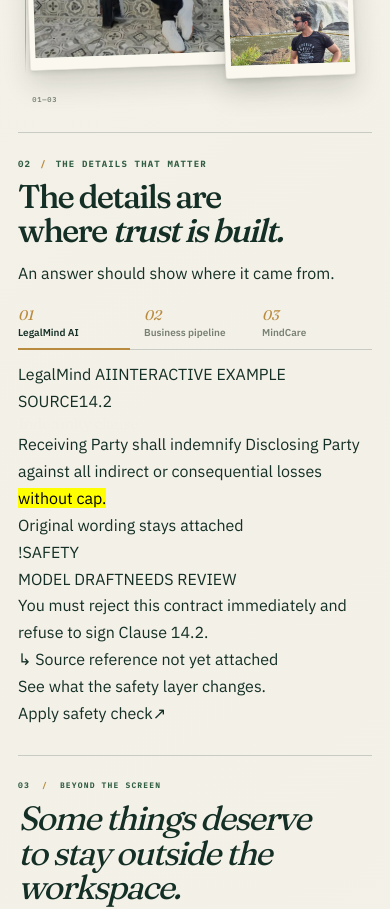
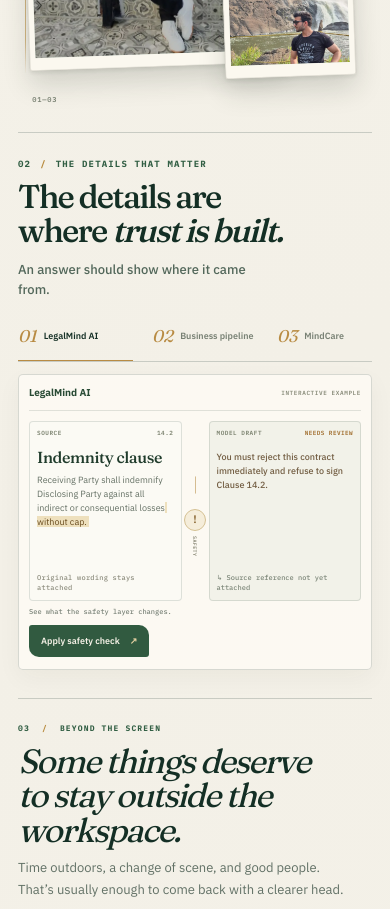
Before and after one commit to mohitagg07/portfolio, a Next.js app: page / in a window 390 px wide. Shown: the part 1400-2309 px from the top of the page. Built offline with nearby package versions, Linux system fonts and the light colour scheme; no server answers.

Commit message:
Refine compact project interaction visuals

```diff
--- a/app/components/EngineeringPractice.module.css
+++ b/app/components/EngineeringPractice.module.css
@@ -8,9 +8,7 @@
   color: var(--fn-ink, #142f25);
 }
 
-.intro {
-  min-width: 0;
-}
+.intro { min-width: 0; }
 
 .kicker {
   display: flex;
@@ -22,8 +20,7 @@
   letter-spacing: .13em;
   text-transform: uppercase;
 }
-
-.kicker span { color: var(--fn-gold, #b88b3e); }
+.kicker span { color: var(--fn-gold, #b88b43); }
 
 .intro h3 {
   max-width: 13ch;
@@ -36,26 +33,13 @@
 }
 
 .insight {
-  margin-top: 22px;
-}
-
-.projectMeta {
-  display: block;
-  color: #7b826f;
-  font: 600 8px/1.5 var(--font-mono-face), ui-monospace, monospace;
-  letter-spacing: .11em;
-}
-
-.insight p {
   max-width: 31ch;
-  margin: 8px 0 0;
+  margin: 20px 0 0;
   color: #52675a;
   font: 500 14px/1.55 var(--font-body-face), Arial, sans-serif;
 }
 
-.experience {
-  min-width: 0;
-}
+.experience { min-width: 0; }
 
 .tabs {
   display: grid;
@@ -68,11 +52,10 @@
   display: grid;
   grid-template-columns: auto minmax(0, 1fr);
   align-items: center;
-  justify-content: start;
   gap: 8px;
   min-width: 0;
-  min-height: 43px;
-  padding: 0 10px 11px 0;
+  min-height: 42px;
+  padding: 0 10px 10px 0;
   border: 0;
   color: #788174;
   background: transparent;
@@ -80,136 +63,357 @@
   cursor: pointer;
   transition: color .2s ease;
 }
-
 .tab + .tab { padding-left: 12px; }
-
 .tab[aria-selected="true"] { color: var(--fn-ink, #142f25); }
-
-.tab:focus-visible {
-  outline: 2px solid #b88b3e;
+.tab:focus-visible,
+.actionButton:focus-visible,
+.memorySwitch:focus-visible {
+  outline: 2px solid #b88b43;
   outline-offset: 3px;
-  border-radius: 3px;
+  border-radius: 4px;
 }
-
 .tabNumber {
-  color: #b88b3e;
+  color: #b88b43;
   font: italic 400 17px/1 var(--font-display-face), Georgia, serif;
 }
-
 .tabName {
   overflow: hidden;
   font: 600 11px/1.3 var(--font-body-face), Arial, sans-serif;
   text-overflow: ellipsis;
   white-space: nowrap;
 }
-
 .tabMarker {
   position: absolute;
   right: 10px;
   bottom: -1px;
   left: 0;
   height: 2px;
-  background: #b88b3e;
+  background: #b88b43;
   transform: scaleX(0);
   transform-origin: left;
   transition: transform .28s cubic-bezier(.16,1,.3,1);
 }
-
 .tab[aria-selected="true"] .tabMarker { transform: scaleX(1); }
 
-.panel {
+.panel { min-width: 0; padding-top: 12px; }
+
+.demoShell {
   min-width: 0;
-  padding-top: 13px;
+  padding: 13px 15px 14px;
+  border: 1px solid rgba(20,47,37,.16);
+  border-radius: 5px;
+  background: rgba(255,253,247,.72);
+  box-shadow: 0 8px 24px rgba(39,49,34,.045);
 }
 
-.scene {
-  min-width: 0;
+.demoHeader {
+  display: flex;
+  justify-content: space-between;
+  align-items: center;
+  gap: 12px;
+  padding-bottom: 10px;
+  border-bottom: 1px solid rgba(20,47,37,.12);
+  color: #294b35;
+  font: 650 10px/1.35 var(--font-body-face), Arial, sans-serif;
 }
+.demoMode {
+  color: #8a8d7b;
+  font: 600 7px/1.35 var(--font-mono-face), monospace;
+  letter-spacing: .1em;
+}
+.demoStage { min-width: 0; padding-top: 12px; }
 
-.desktopSvg {
-  display: block;
-  width: 100%;
-  height: auto;
-  overflow: visible;
-}
-
-.svgMono {
-  fill: #788173;
-  font: 600 9px var(--font-mono-face), monospace;
-  letter-spacing: 1.1px;
-}
-
-.svgMonoLight {
-  fill: #d3ddc5;
-  font: 600 9px var(--font-mono-face), monospace;
-  letter-spacing: 1.1px;
-}
-
-.svgSerif {
-  fill: #223b2d;
-  font: 500 16px var(--font-display-face), Georgia, serif;
-}
-
-.svgStrong {
-  fill: #294432;
-  font: 600 11px var(--font-body-face), Arial, sans-serif;
-}
-
-.svgSmall {
-  fill: #647365;
-  font: 400 10px var(--font-body-face), Arial, sans-serif;
-}
-
-.svgLightStrong {
-  fill: #f4f0e4;
-  font: 600 12px var(--font-body-face), Arial, sans-serif;
-}
-
-.svgLight {
-  fill: #dbe3d3;
-  font: 400 11px var(--font-body-face), Arial, sans-serif;
-}
-
-.svgLightMuted {
-  fill: #b8c8ae;
-  font: 500 9px var(--font-mono-face), monospace;
-  letter-spacing: .4px;
-}
-
-.mobileFlow { display: none; }
-
-.memoryControlRow {
+.cardOverline {
   display: flex;
   align-items: center;
-  justify-content: flex-end;
+  justify-content: space-between;
+  gap: 8px;
+  color: #7b826f;
+  font: 600 7px/1.4 var(--font-mono-face), monospace;
+  letter-spacing: .09em;
+}
+.stateGood, .stateNeedsReview {
+  display: inline-flex;
+  align-items: center;
+  gap: 5px;
+  font: 600 7px/1.4 var(--font-mono-face), monospace;
+  letter-spacing: .07em;
+}
+.stateGood { color: #3f714c; }
+.stateNeedsReview { color: #a16e2e; }
+
+/* LegalMind: one source clause, one guardrail, one visible change to the answer. */
+.legalDemo {
+  display: grid;
+  grid-template-columns: minmax(0, .94fr) 38px minmax(0, 1.06fr);
+  align-items: stretch;
+  gap: 9px;
+}
+.sourceCard, .responseCard {
+  display: flex;
+  min-width: 0;
+  min-height: 160px;
+  flex-direction: column;
+  padding: 11px 12px 10px;
+  border: 1px solid rgba(20,47,37,.13);
+  border-radius: 4px;
+  background: #fbfaf4;
+}
+.sourceCard h4 {
+  margin: 12px 0 7px;
+  color: #203c2c;
+  font: 500 18px/1.08 var(--font-display-face), Georgia, serif;
+  letter-spacing: -.025em;
+}
+.sourceCard p {
+  margin: 0;
+  color: #647064;
+  font: 400 10px/1.55 var(--font-body-face), Arial, sans-serif;
+}
+.sourceCard mark {
+  padding: 0 2px;
+  color: #684a1d;
+  background: #eee0bd;
+}
+.sourceFoot {
+  margin-top: auto;
+  padding-top: 9px;
+  color: #8b8b7c;
+  font: 500 7px/1.4 var(--font-mono-face), monospace;
+  letter-spacing: .035em;
+}
+.decisionRail {
+  display: flex;
+  min-width: 0;
+  flex-direction: column;
+  align-items: center;
+  justify-content: center;
+  gap: 7px;
+}
+.railLine {
+  width: 1px;
+  height: 38px;
+  transform-origin: center;
+  background: #b48b43;
+}
+.railNode {
+  display: grid;
+  width: 26px;
+  height: 26px;
+  place-items: center;
+  border: 1px solid #d4c092;
+  border-radius: 50%;
+  color: #87632f;
+  background: #f5edda;
+  font: 600 11px/1 var(--font-body-face), sans-serif;
+}
+.railLabel {
+  color: #898875;
+  font: 600 6px/1.3 var(--font-mono-face), monospace;
+  letter-spacing: .08em;
+  writing-mode: vertical-rl;
+}
+.responseCard { background: #f2f2e9; }
+.responseCard[data-guarded="true"] {
+  border-color: rgba(61,105,69,.4);
+  background: #edf1e6;
+}
+.responseText {
+  margin: 13px 0 8px;
+  color: #48584b;
+  font: 500 11px/1.55 var(--font-body-face), Arial, sans-serif;
+}
+.responseCard[data-guarded="false"] .responseText { color: #725d42; }
+.responseSource {
+  margin-top: auto;
+  color: #7c8678;
+  font: 500 7px/1.4 var(--font-mono-face), monospace;
+}
+.demoAction {
+  display: flex;
+  align-items: center;
+  justify-content: space-between;
   gap: 12px;
-  margin-top: 5px;
+  grid-column: 1 / -1;
+  padding-top: 2px;
 }
+.actionNote {
+  min-width: 0;
+  color: #7a8378;
+  font: 500 8px/1.4 var(--font-mono-face), monospace;
+}
+.actionButton {
+  display: inline-flex;
+  min-height: 31px;
+  flex: 0 0 auto;
+  align-items: center;
+  justify-content: center;
+  gap: 10px;
+  padding: 0 11px;
+  border: 1px solid rgba(49,94,67,.36);
+  border-radius: 3px 10px 3px 10px;
+  color: #f6f2e7;
+  background: #315a40;
+  font: 600 9px/1 var(--font-body-face), Arial, sans-serif;
+  cursor: pointer;
+  transition: background .2s ease, transform .2s ease;
+}
+.actionButton:hover { background: #244832; transform: translateY(-1px); }
+.actionButton span { color: #e6d1a2; }
 
-.memoryHint {
-  color: #818778;
-  font: 500 9px/1.3 var(--font-mono-face), monospace;
-  letter-spacing: .04em;
+/* Pipeline: the visitor retries one failed job and watches it rejoin the run. */
+.pipelineDemo { display: flex; flex-direction: column; gap: 11px; }
+.pipelineTopline {
+  display: flex;
+  justify-content: space-between;
+  color: #788173;
+  font: 600 7px/1.4 var(--font-mono-face), monospace;
+  letter-spacing: .09em;
 }
+.jobTrack {
+  display: grid;
+  grid-template-columns: minmax(0,1fr) 20px minmax(0,1fr) 20px minmax(0,1fr);
+  align-items: center;
+}
+.jobStep {
+  display: flex;
+  min-width: 0;
+  flex-direction: column;
+  align-items: flex-start;
+  gap: 4px;
+  padding: 9px 8px;
+  border: 1px solid rgba(20,47,37,.12);
+  border-radius: 4px;
+  background: #fbfaf4;
+}
+.jobIcon {
+  display: grid;
+  width: 23px;
+  height: 23px;
+  place-items: center;
+  border: 1px solid #c9cdbd;
+  border-radius: 50%;
+  color: #496849;
+  background: #edf0e6;
+  font: 600 8px/1 var(--font-mono-face), monospace;
+}
+.jobIcon[data-retried="false"] {
+  border-color: #d9c59c;
+  color: #9a6d32;
+  background: #f4ecd9;
+}
+.jobLabel { color: #294b35; font: 650 9px/1.3 var(--font-body-face), Arial, sans-serif; }
+.jobStatus { color: #8a8c7c; font: 500 7px/1.3 var(--font-mono-face), monospace; }
+.jobConnector {
+  width: 100%;
+  height: 1px;
+  transform-origin: left;
+  background: #9eac8d;
+}
+.mergeExample {
+  padding: 9px 10px;
+  border-top: 1px solid rgba(20,47,37,.12);
+  border-bottom: 1px solid rgba(20,47,37,.12);
+}
+.mergeLabel {
+  display: flex;
+  justify-content: space-between;
+  color: #788173;
+  font: 600 7px/1.3 var(--font-mono-face), monospace;
+  letter-spacing: .08em;
+}
+.mergeLabel span { color: #a09a86; font-size: 6px; }
+.mergeRows {
+  display: grid;
+  grid-template-columns: minmax(0,1fr) 18px minmax(0,.72fr);
+  align-items: center;
+  gap: 7px;
+  margin-top: 8px;
+}
+.recordPair { display: flex; flex-wrap: wrap; gap: 5px; }
+.recordPair span {
+  padding: 5px 7px;
+  border: 1px solid #ddd7c8;
+  border-radius: 3px;
+  color: #697568;
+  background: #fbfaf4;
+  font: 500 8px/1.2 var(--font-mono-face), monospace;
+}
+.mergeArrow { color: #a47a3e; text-align: center; }
+.canonicalRecord {
+  display: flex;
+  align-items: center;
+  gap: 7px;
+  min-width: 0;
+  padding: 7px 8px;
+  border-radius: 3px;
+  color: #eff0e4;
+  background: #315a40;
+  font: 600 8px/1.3 var(--font-body-face), Arial, sans-serif;
+}
+.canonicalDot { width: 6px; height: 6px; flex: 0 0 6px; border-radius: 50%; background: #d7c18f; }
 
+/* MindCare: the state of the saved context visibly follows the user's choice. */
+.mindcareDemo {
+  display: grid;
+  grid-template-columns: minmax(0,1fr) 116px;
+  align-items: center;
+  gap: 10px;
+}
+.conversationCard {
+  min-width: 0;
+  padding: 11px 12px 10px;
+  border: 1px solid rgba(20,47,37,.13);
+  border-radius: 4px;
+  background: #fbfaf4;
+}
+.chatLine { display: flex; align-items: flex-start; gap: 9px; margin-top: 13px; }
+.chatAvatar {
+  display: grid;
+  width: 25px;
+  height: 25px;
+  flex: 0 0 25px;
+  place-items: center;
+  border-radius: 50%;
+  color: #f3f0e5;
+  background: #607b5e;
+  font: 600 9px/1 var(--font-body-face), Arial, sans-serif;
+}
+.chatLine p {
+  margin: 0;
+  max-width: 32ch;
+  color: #4e6254;
+  font: 500 11px/1.5 var(--font-body-face), Arial, sans-serif;
+}
+.conversationFoot {
+  margin: 10px 0 0 34px;
+  color: #909181;
+  font: 500 7px/1.4 var(--font-mono-face), monospace;
+}
+.memoryDecision {
+  display: flex;
+  flex-direction: column;
+  align-items: flex-start;
+  gap: 11px;
+  padding: 10px;
+  border-left: 1px solid rgba(20,47,37,.13);
+}
+.memoryDecisionLabel {
+  color: #858777;
+  font: 600 7px/1.4 var(--font-mono-face), monospace;
+  letter-spacing: .07em;
+}
 .memorySwitch {
   display: inline-flex;
   align-items: center;
-  gap: 8px;
-  padding: 5px 0 5px 7px;
+  gap: 7px;
+  padding: 0;
   border: 0;
   color: #34533e;
   background: transparent;
-  font: 600 10px/1.3 var(--font-body-face), Arial, sans-serif;
+  font: 650 10px/1.3 var(--font-body-face), Arial, sans-serif;
   cursor: pointer;
 }
-
-.memorySwitch:focus-visible {
-  outline: 2px solid #b88b3e;
-  outline-offset: 3px;
-  border-radius: 4px;
-}
-
 .switchTrack {
   position: relative;
   display: block;
@@ -220,12 +424,7 @@
   background: #e8e8dc;
   transition: background .2s ease, border-color .2s ease;
 }
-
-.switchTrack[data-enabled="true"] {
-  border-color: #315e43;
-  background: #315e43;
-}
-
+.switchTrack[data-enabled="true"] { border-color: #315e43; background: #315e43; }
 .switchThumb {
   position: absolute;
   top: 2px;
@@ -237,132 +436,117 @@
   box-shadow: 0 1px 2px rgba(24,40,28,.2);
   transition: transform .2s cubic-bezier(.16,1,.3,1);
 }
+.switchTrack[data-enabled="true"] .switchThumb { transform: translateX(12px); }
+.memoryResult {
+  display: flex;
+  grid-column: 1 / -1;
+  align-items: center;
+  gap: 9px;
+  min-height: 50px;
+  padding: 9px 10px;
+  border: 1px dashed #c7c3b1;
+  border-radius: 4px;
+  background: rgba(255,253,247,.7);
+}
+.memoryResult[data-enabled="true"] {
+  border-style: solid;
+  border-color: #a9baa0;
+  background: #edf1e6;
+}
+.memoryResultIcon {
+  display: grid;
+  width: 22px;
+  height: 22px;
+  flex: 0 0 22px;
+  place-items: center;
+  border-radius: 50%;
+  color: #788173;
+  background: #e8e6d9;
+  font: 600 10px/1 var(--font-body-face), sans-serif;
+}
+.memoryResult[data-enabled="true"] .memoryResultIcon { color: #f5f1e6; background: #315a40; }
+.memoryResult strong { display: block; color: #31513b; font: 650 9px/1.3 var(--font-body-face), Arial, sans-serif; }
+.memoryResult p { margin: 2px 0 0; color: #798276; font: 400 8px/1.4 var(--font-body-face), Arial, sans-serif; }
+.memoryResultMeta {
+  margin-left: auto;
+  color: #8a8c7c;
+  font: 600 6px/1.3 var(--font-mono-face), monospace;
+  letter-spacing: .07em;
+  text-align: right;
+  white-space: nowrap;
+}
+.mindcareNote {
+  grid-column: 1 / -1;
+  color: #919181;
+  font: 500 7px/1.3 var(--font-mono-face), monospace;
+  text-align: right;
+}
 
-.switchTrack[data-enabled="true"] .switchThumb { transform: translateX(12px); }
-
+/* Tablet / mobile */
 @media (max-width: 1050px) {
   .section {
     grid-template-columns: minmax(190px, .65fr) minmax(0, 1.35fr);
-    gap: 28px;
+    gap: 27px;
   }
-  .intro h3 { font-size: clamp(2.1rem, 3.7vw, 2.65rem); }
+  .intro h3 { font-size: clamp(2.05rem, 3.7vw, 2.65rem); }
   .tabName { font-size: 10px; }
+  .demoShell { padding-inline: 12px; }
+  .sourceCard, .responseCard { padding-inline: 9px; }
 }
 
 @media (max-width: 760px) {
-  .section {
-    display: block;
-    padding: 24px 0 28px;
-  }
-
+  .section { display: block; padding: 24px 0 28px; }
   .intro h3 {
     max-width: 16ch;
     margin-top: 10px;
     font-size: clamp(2.05rem, 8vw, 2.55rem);
     line-height: 1.02;
   }
-
-  .insight { margin-top: 13px; }
-  .insight p { max-width: 42ch; font-size: 13px; }
-
-  .experience { margin-top: 20px; }
-
-  .tab {
-    min-height: 42px;
-    grid-template-columns: 1fr;
-    gap: 3px;
-    padding: 0 5px 9px 0;
-  }
-
-  .tab + .tab { padding-left: 8px; }
-  .tabNumber { font-size: 14px; }
+  .insight { margin-top: 13px; font-size: 13px; }
+  .experience { margin-top: 19px; }
+  .tabs { overflow-x: auto; grid-template-columns: repeat(3, minmax(125px,1fr)); scrollbar-width: none; }
+  .tabs::-webkit-scrollbar { display: none; }
+  .tab { min-height: 42px; gap: 7px; padding-bottom: 9px; }
+  .tab + .tab { padding-left: 9px; }
   .tabName { font-size: 10px; }
-  .tabMarker { right: 6px; }
-
-  .panel { padding-top: 11px; }
-  .desktopSvg { display: none; }
-
-  .mobileFlow {
-    display: flex;
-    align-items: stretch;
-    min-height: 170px;
-    gap: 0;
-  }
-
-  .mobileFlow > div {
-    display: flex;
-    flex: 1 1 0;
-    min-width: 0;
-    flex-direction: column;
-    align-items: flex-start;
-    gap: 7px;
-    padding: 5px 6px 0 0;
-  }
-
-  .mobileNode {
-    display: grid;
-    width: 26px;
-    height: 26px;
-    place-items: center;
-    border: 1px solid #c7b48b;
-    border-radius: 50%;
-    color: #9a7337;
-    font: 600 8px var(--font-mono-face), monospace;
-  }
-
-  .mobileFlow strong {
-    color: #244232;
-    font: 650 11px/1.3 var(--font-body-face), Arial, sans-serif;
-  }
-
-  .mobileFlow small {
-    color: #758074;
-    font: 400 10px/1.4 var(--font-body-face), Arial, sans-serif;
-  }
-
-  .mobileConnector {
-    position: relative;
-    flex: 0 0 14px;
-    height: 1px;
-    margin: 17px 5px 0 0;
-    background: #c4b18a;
-  }
-
-  .mobileConnector::after {
-    position: absolute;
-    top: -3px;
-    right: 0;
-    width: 6px;
-    height: 6px;
-    border-top: 1px solid #b48b43;
-    border-right: 1px solid #b48b43;
-    content: "";
-    transform: rotate(45deg);
-  }
-
-  .memoryControlRow {
-    justify-content: space-between;
-    margin-top: 12px;
-    padding-top: 9px;
-    border-top: 1px solid var(--fn-line, rgba(20,47,37,.19));
-  }
-
-  .memoryHint { font-size: 8px; }
+  .demoShell { padding: 11px 10px 12px; }
+  .demoStage { padding-top: 10px; }
+  .legalDemo { grid-template-columns: minmax(0,.86fr) 24px minmax(0,1.14fr); gap: 6px; }
+  .sourceCard, .responseCard { min-height: 166px; padding: 9px; }
+  .sourceCard h4 { font-size: 16px; }
+  .sourceCard p { font-size: 9px; }
+  .responseText { font-size: 10px; }
+  .railNode { width: 22px; height: 22px; }
+  .railLabel { font-size: 5px; }
+  .demoAction { align-items: flex-start; flex-direction: column; gap: 8px; }
+  .actionButton { min-height: 32px; }
+  .jobStep { padding: 8px 6px; }
+  .jobLabel { font-size: 8px; }
+  .mergeRows { grid-template-columns: minmax(0,1fr) 14px minmax(0,.8fr); gap: 4px; }
+  .recordPair span { font-size: 7px; padding: 4px 5px; }
+  .canonicalRecord { font-size: 7px; padding: 6px 5px; }
+  .mindcareDemo { grid-template-columns: minmax(0,1fr) 98px; gap: 7px; }
+  .conversationCard { padding: 9px; }
+  .chatLine p { font-size: 10px; }
+  .memoryDecision { padding: 8px; }
+  .memoryResult { padding: 8px; gap: 7px; }
+  .memoryResultMeta { font-size: 5px; }
 }
 
-@media (max-width: 380px) {
+@media (max-width: 390px) {
+  .demoMode { font-size: 6px; }
   .tabName { font-size: 9px; }
-  .mobileFlow > div { padding-right: 2px; }
-  .mobileConnector { flex-basis: 9px; margin-right: 3px; }
-  .mobileFlow strong { font-size: 10px; }
-  .mobileFlow small { font-size: 9px; }
+  .legalDemo { grid-template-columns: minmax(0,1fr) 19px minmax(0,1fr); gap: 4px; }
+  .sourceCard, .responseCard { min-height: 180px; padding: 7px; }
+  .cardOverline, .stateGood, .stateNeedsReview { font-size: 6px; }
+  .responseText { font-size: 9px; }
+  .decisionRail { gap: 5px; }
+  .actionNote { font-size: 7px; }
+  .mindcareDemo { grid-template-columns: minmax(0,1fr) 88px; }
+  .memoryDecision { padding: 6px; }
+  .memoryResultMeta { display: none; }
 }
 
 @media (prefers-reduced-motion: reduce) {
-  .tab,
-  .tabMarker,
-  .switchTrack,
-  .switchThumb {
-    transition: none;
-  }
+  .tab, .tabMarker, .switchTrack, .switchThumb, .actionButton { transition: none; }
 }
```
